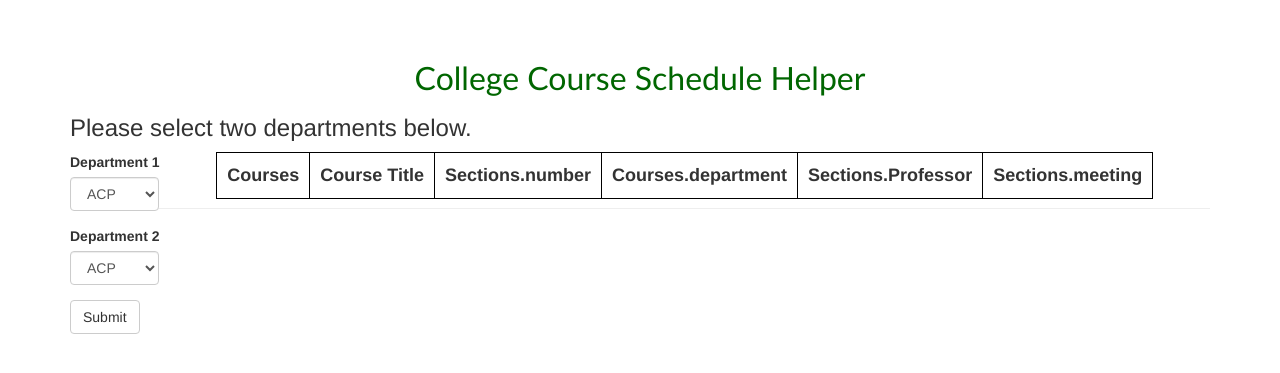
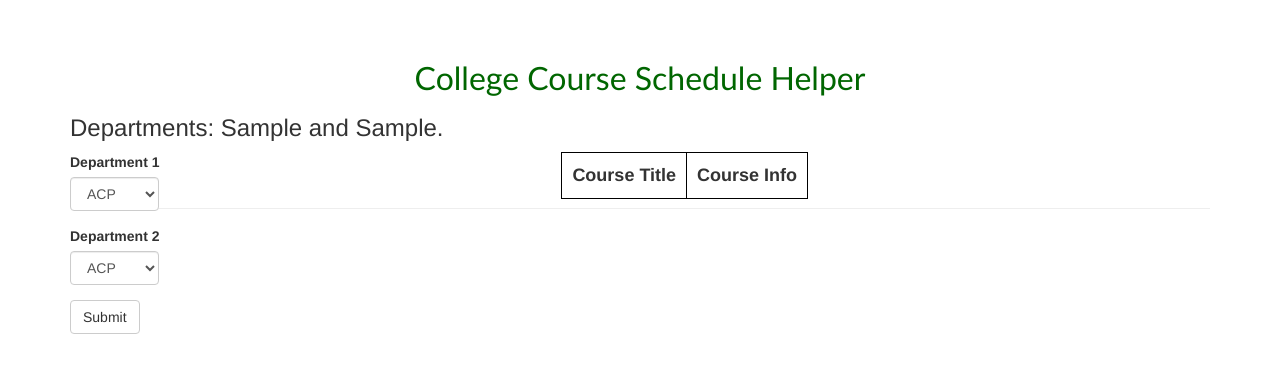
Before and after one commit to emilyd198/courseproj, a Flask app: template templates/index.html in a window 1280 px wide. Shown: the part 52-425 px from the top of the page. Run offline with Flask 2, Linux system fonts and the light colour scheme; tables that the repository leaves empty hold one stand-in row (values such as "Sample post"); the template is opened without the code that fills it: values that come from a table or form of the project are taken from there, most other values are stand-ins (such as "Sample title", 1, 10 or a date in 2020); lists and menus that the app fills with data are empty; some libraries are stand-ins or nearby versions.

Commit message:
Update index.html

```diff
--- a/templates/index.html
+++ b/templates/index.html
@@ -11,19 +11,21 @@
         <link rel="stylesheet" href='/static/style.css'>
     </head>
     <h1>College Course Schedule Helper</h1>
-    <h3>Please select two departments below.</h3>
+    <h3>Departments: {{ department1 }} and {{ department2 }}.</h3>
     {{ wtf.quick_form(form) }}
     <body>
         <table>
                 <tr>
-                    <th>Courses </th>
                     <th>Course Title</th>
-                    <th>Sections.number</th>
-                    <th>Courses.department</th>
-                    <th>Sections.Professor</th>
-                    <th>Sections.meeting</th>
+                    <th>Course Info</th>
+
                 </tr>
-
+                {%for key, values in session['course_info'].items()%}
+                    <tr>
+                        <td>{{ key }}</td>
+                        <td>{{ values }}</td>
+                {%endfor%}
+            </tr>
         </table>
     </body>
 </div>
```
